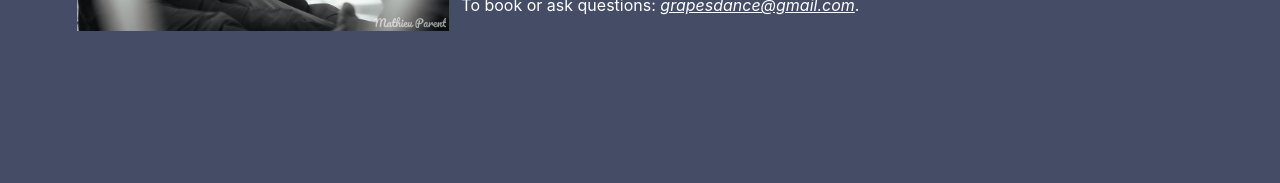
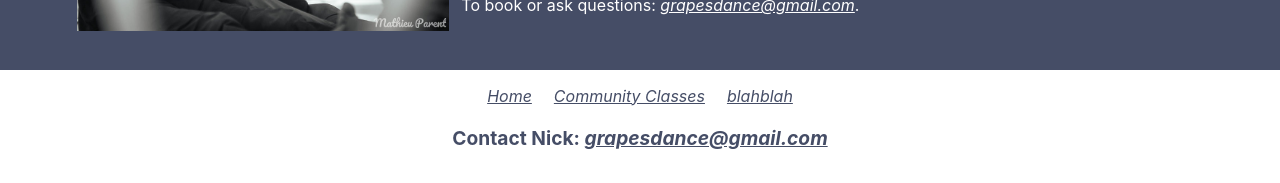
Before and after one commit to DigitalDsntHurt/jaaaam, a React (Create React App) app: page /community-classes in a window 1280 px wide. Shown: the part 1699-1882 px from the top of the page. Before the commit the page ends 1769 px from the top, so only its background shows below. Built offline with nearby package versions, Linux system fonts and the light colour scheme.

Commit message:
Adds footer to community classes page

```diff
--- a/src/pages/CommunityClasses.js
+++ b/src/pages/CommunityClasses.js
@@ -1,6 +1,7 @@
 import './CommunityClasses.scss';
 import { communityClassText, teacherTextV2 } from '../content_components/siteCopy';
 import { getNUpcomingDates } from '../helpers/helpers';
+import Footer from '../content_components/Footer';
 import Hero from '../generic_components/Hero';
 import ImageLeftTextRight from '../generic_components/ImageLeftTextRight';
 import ImageRightTextLeft from '../generic_components/ImageRightTextLeft';
@@ -80,6 +81,7 @@ const CommunityClasses = () => {
                 theme='dark'
                 title="Organizer bio"
             />
+            <Footer theme='light' />
         </>
     );
 }
```
